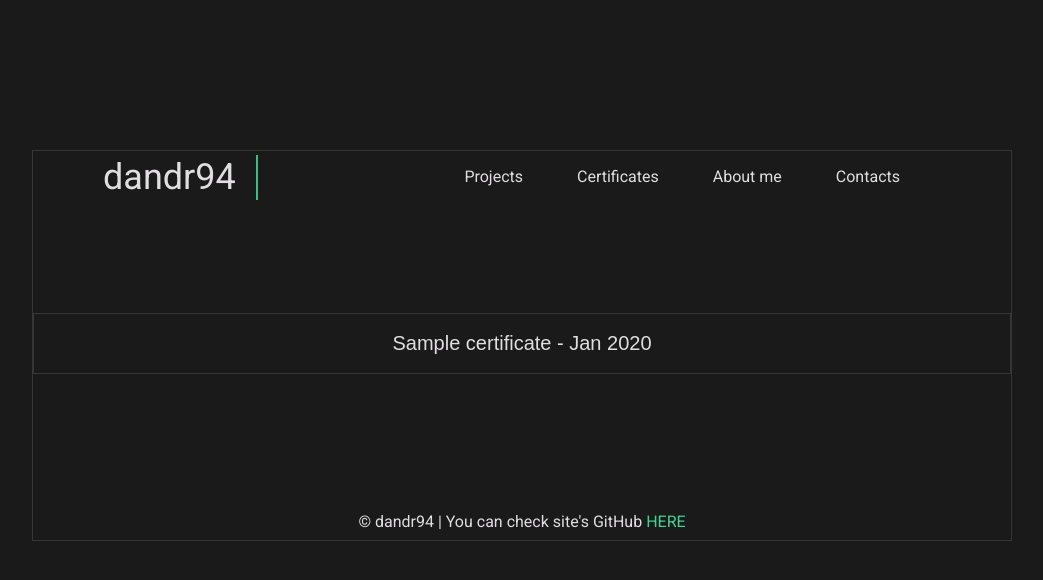
After one commit to dandr94/portfolio-site, a Django app: page /certificates/ in a window 1280 px wide. The commit adds this page. Shown: the top 580 px of the page, without its empty margins (118-1161 px from the left). Run offline with Django 4.2, Linux system fonts and the light colour scheme; tables that the repository leaves empty hold one stand-in row (values such as "Sample post").

Commit message:
Added View and Template for Certificate

```diff
--- a/portfolio/portfolio/src/urls.py
+++ b/portfolio/portfolio/src/urls.py
@@ -1,9 +1,10 @@
 from django.urls import path
 
-from portfolio.src.views import Home, ShowContacts, AboutDetails
+from portfolio.src.views import Home, ShowContacts, AboutDetails, CertificateDetails
 
 urlpatterns = [
     path('', Home.as_view(), name='index'),
     path('contacts/', ShowContacts.as_view(), name='contacts'),
-    path('about_me/', AboutDetails.as_view(), name='about')
+    path('about_me/', AboutDetails.as_view(), name='about'),
+    path('certificates/', CertificateDetails.as_view(), name='certificates')
 ]
--- a/portfolio/portfolio/src/views.py
+++ b/portfolio/portfolio/src/views.py
@@ -1,7 +1,7 @@
 from django.core.exceptions import ObjectDoesNotExist
 from django.views.generic import TemplateView, ListView, DetailView
 
-from portfolio.src.models import Contact, About
+from portfolio.src.models import Contact, About, Certificate
 
 
 class Home(TemplateView):
@@ -30,3 +30,13 @@ class AboutDetails(TemplateView):
             context['about'] = False
 
         return context
+
+
+class CertificateDetails(ListView):
+    model = Certificate
+    template_name = 'certificates.html'
+    context_object_name = 'certificates'
+
+    def get_queryset(self):
+        queryset = Certificate.objects.all()
+        return queryset
--- a/portfolio/templates/base.html
+++ b/portfolio/templates/base.html
@@ -20,7 +20,7 @@
         <ul class="header-nav-items">
           <li class="header-nav-item">
             <a href="#">Projects</a>
-            <a href="#">Certificates</a>
+            <a href="{% url 'certificates' %}">Certificates</a>
             <a href="{% url 'about' %}">About me</a>
             <a href="{% url 'contacts' %}">Contacts</a>
           </li>
--- /dev/null
+++ b/portfolio/templates/certificates.html
@@ -0,0 +1,16 @@
+{% extends 'base.html' %}
+{% block title %} Certificates {% endblock %}
+{% block page_content %}
+    <ul class="certificates">
+        {% for certificate in certificates %}
+        <li class="certificate">
+            <button type="button" class="collapsible">{{ certificate.name }} - {{ certificate.date|date:"M Y" }}</button>
+            <div class="content">
+                <p class="certificate-validity">
+                    Check validity <a href="{{ certificate.validity }}">HERE</a>
+                </p>
+            </div>
+        </li>
+        {% endfor %}
+    </ul>
+{% endblock %}
```
